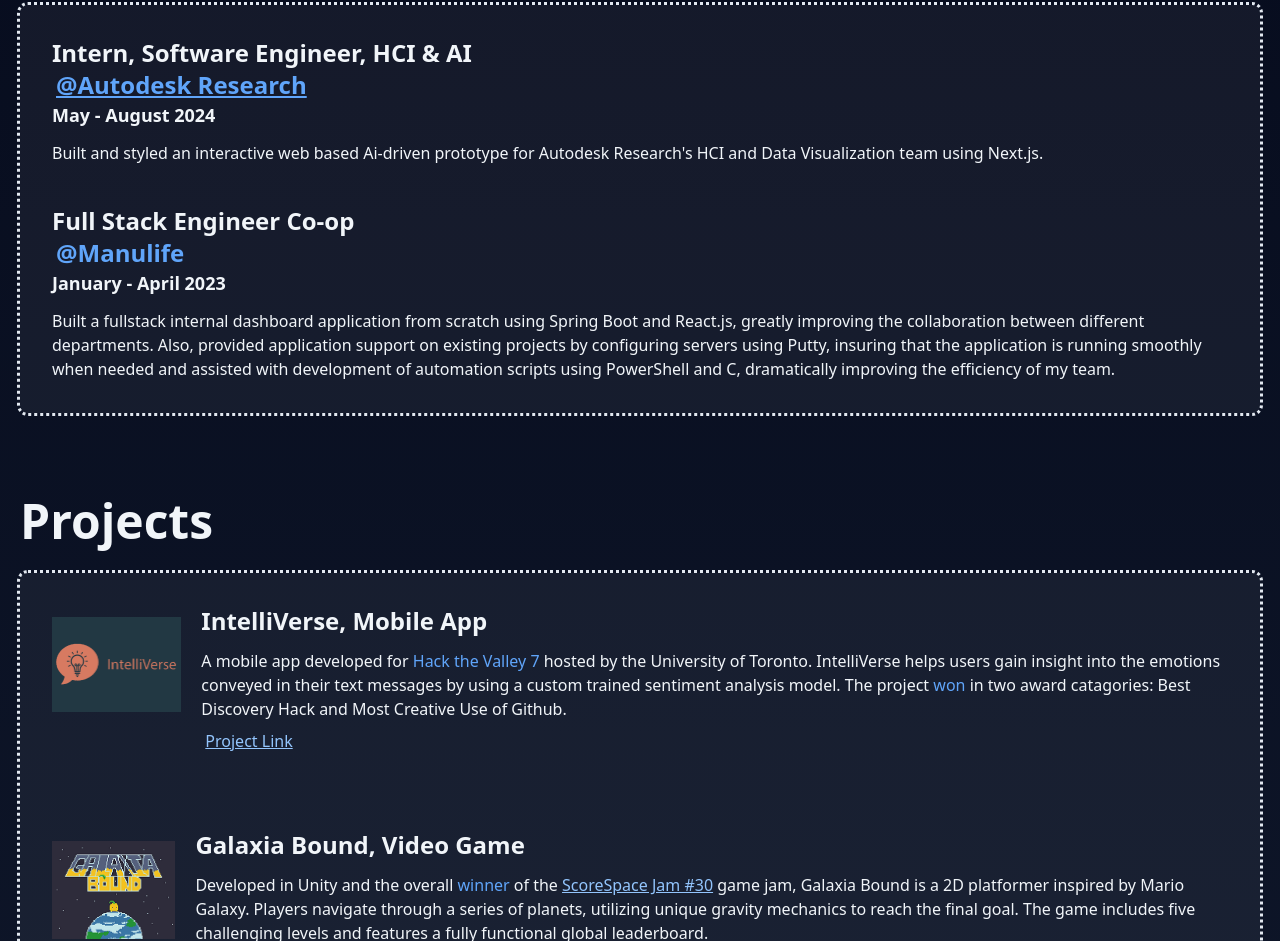
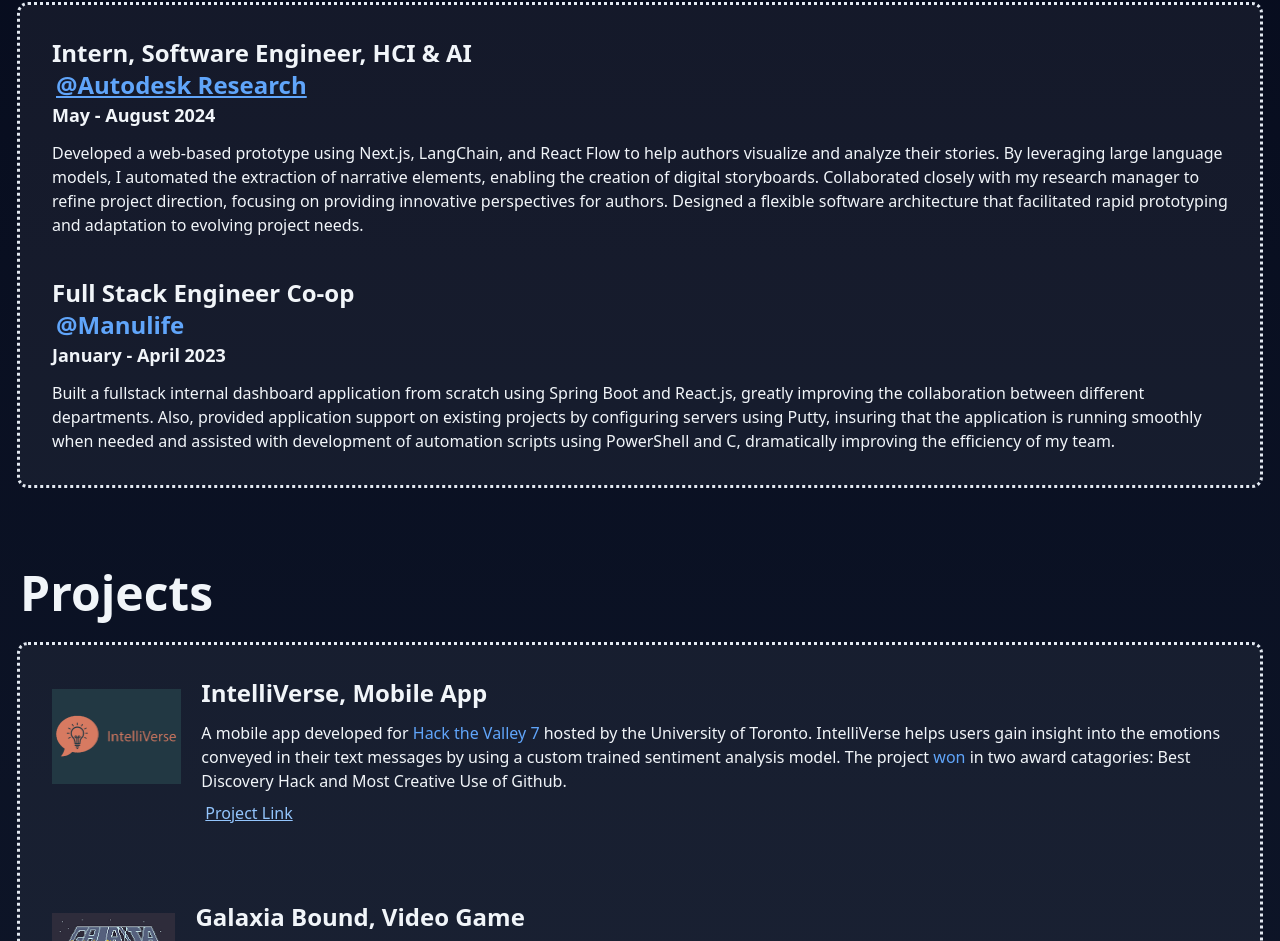
Before and after one commit to qin2500/portfolio_v2, a Next.js app: page / in a window 1280 px wide. Shown: the part 926-1867 px from the top of the page. Built offline with nearby package versions, Linux system fonts and the light colour scheme.

Commit message:
updated experience

```diff
--- a/app/components/experience.tsx
+++ b/app/components/experience.tsx
@@ -17,7 +17,12 @@
                         <p className="flex text-lg font-bold">May - August 2024</p>
                          <div className="mt-3">
                             <p>
-                                Built and styled an interactive web based Ai-driven prototype for Autodesk Research&apos;s HCI and Data Visualization team using Next.js.
+                                Developed a web-based prototype using Next.js, LangChain, and React Flow to help authors visualize
+                                and analyze their stories. By leveraging large language models, I automated the extraction of narrative
+                                elements, enabling the creation of digital storyboards. Collaborated closely with my research manager
+                                to refine project direction, focusing on providing innovative perspectives for authors.
+                                Designed a flexible software architecture that facilitated rapid prototyping and adaptation to evolving
+                                project needs.
                             </p>
                          </div>
                     </div>
```
